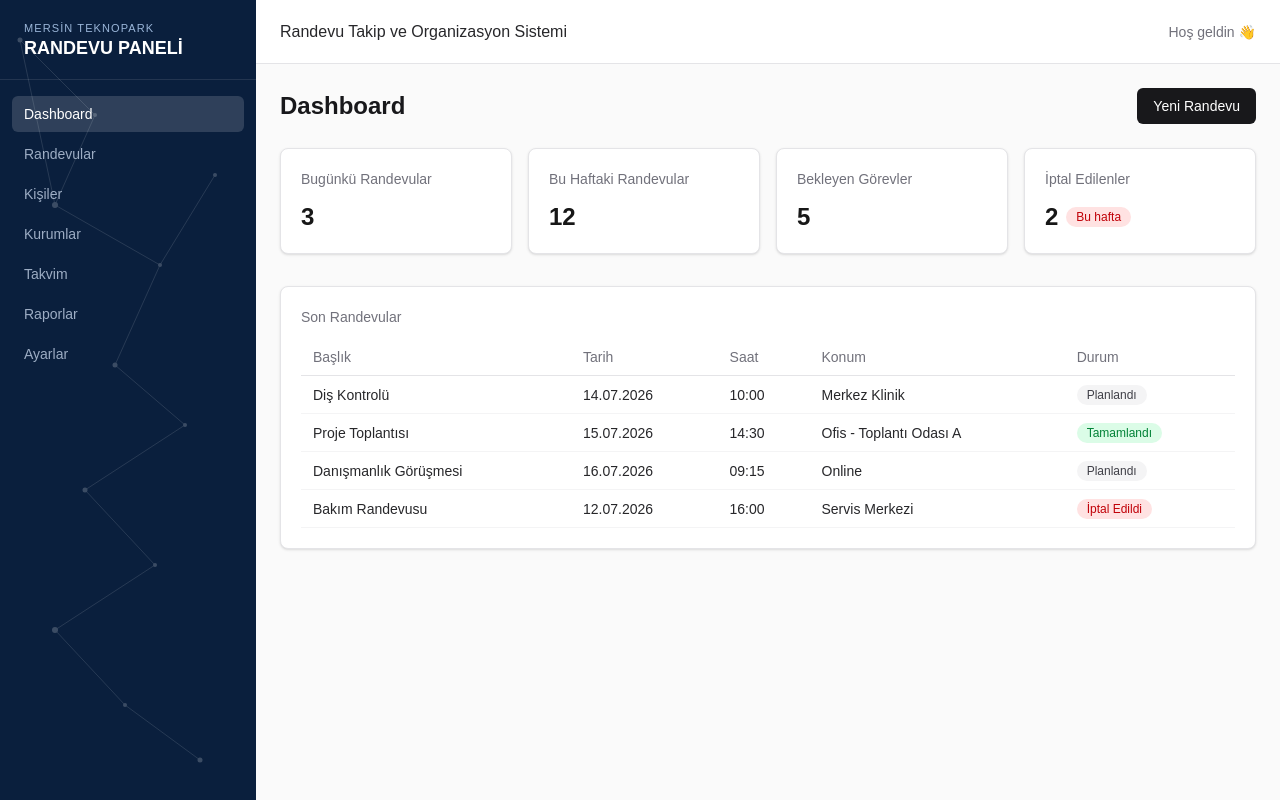
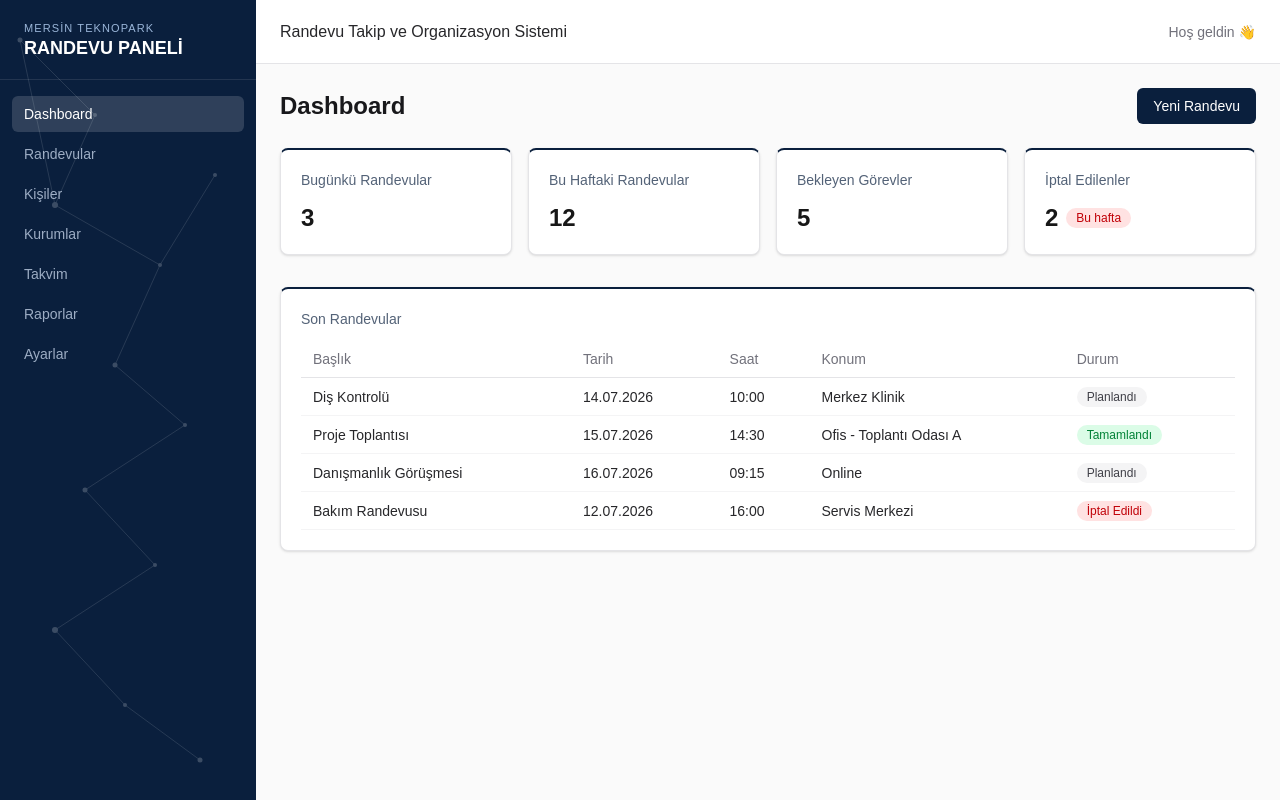
Before and after one commit to Hayrunn1s4ksknn/appointment-organization-system, a Next.js app: page /dashboard in a window 1280 px wide. Built offline with nearby package versions, Linux system fonts and the light colour scheme.

Commit message:
style: extend Mersin Teknopark navy theme to buttons, inputs, and cards

```diff
--- a/src/components/ui/Button.tsx
+++ b/src/components/ui/Button.tsx
@@ -11,8 +11,8 @@ export default function Button({
   ...props
 }: ButtonProps) {
   const variantStyles = {
-    primary: "bg-zinc-900 text-white hover:bg-zinc-700",
-    secondary: "bg-zinc-100 text-zinc-900 hover:bg-zinc-200",
+    primary: "bg-[#0a1f3d] text-white hover:bg-[#0d2a52]",
+    secondary: "bg-blue-50 text-[#0a1f3d] hover:bg-blue-100",
     danger: "bg-red-600 text-white hover:bg-red-700",
   };
 
--- a/src/components/ui/Card.tsx
+++ b/src/components/ui/Card.tsx
@@ -7,9 +7,9 @@ interface CardProps {
 
 export default function Card({ title, children }: CardProps) {
   return (
-    <div className="bg-white rounded-lg border border-zinc-200 p-5 shadow-sm">
+    <div className="bg-white rounded-lg border border-zinc-200 border-t-2 border-t-[#0a1f3d] p-5 shadow-sm">
       {title && (
-        <h3 className="text-sm font-medium text-zinc-500 mb-3">{title}</h3>
+        <h3 className="text-sm font-medium text-[#0a1f3d]/70 mb-3">{title}</h3>
       )}
       {children}
     </div>
--- a/src/components/ui/Input.tsx
+++ b/src/components/ui/Input.tsx
@@ -11,7 +11,7 @@ export default function Input({ label, className = "", ...props }: InputProps) {
         <label className="text-sm font-medium text-zinc-700">{label}</label>
       )}
       <input
-        className={`border border-zinc-300 rounded-md px-3 py-2 text-sm focus:outline-none focus:ring-2 focus:ring-zinc-400 ${className}`}
+        className={`border border-zinc-300 rounded-md px-3 py-2 text-sm focus:outline-none focus:ring-2 focus:ring-[#0a1f3d]/40 focus:border-[#0a1f3d] ${className}`}
         {...props}
       />
     </div>
```
